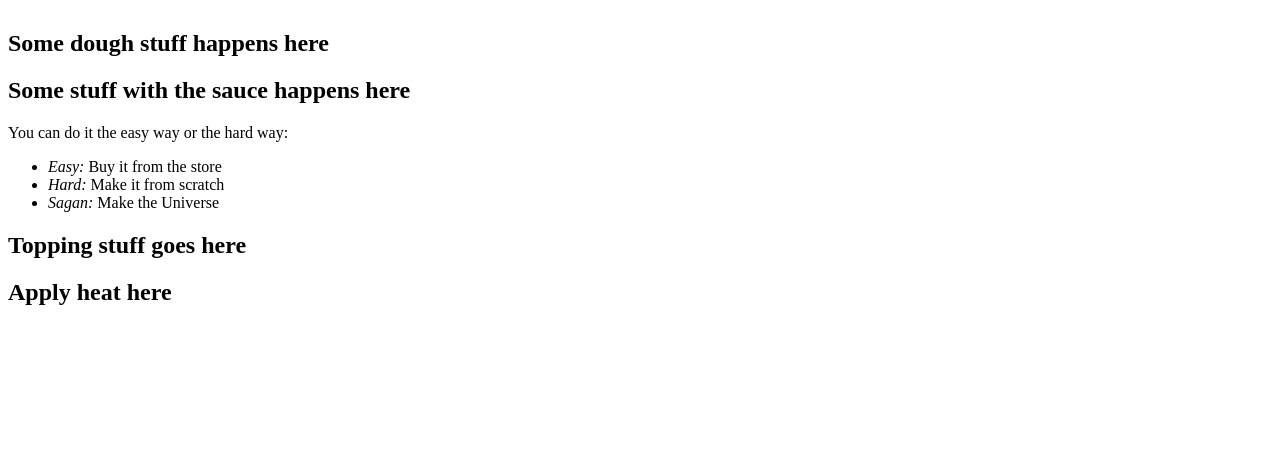
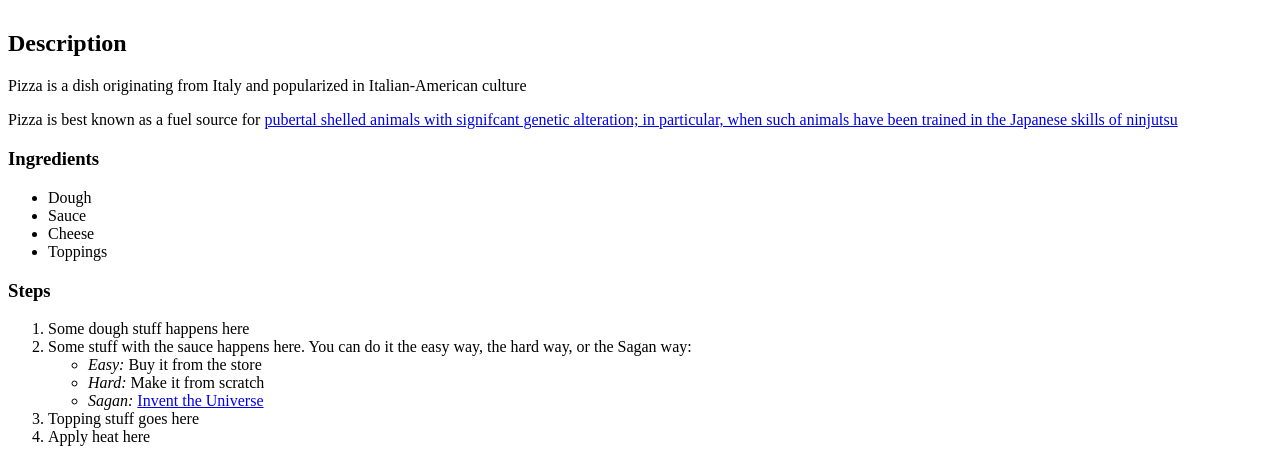
Before and after one commit to Hashmael/odin-recipes, a plain HTML site: page recipes/pizza/pizza.html in a window 1280 px wide. Shown: the part 783-1245 px from the top of the page. Before the commit the page ends 1109 px from the top, so only its background shows below. Drawn offline with Linux system fonts and the light colour scheme.

Commit message:
Extend and restructure the pizza page

```diff
--- a/recipes/pizza/pizza.html
+++ b/recipes/pizza/pizza.html
@@ -10,16 +10,35 @@
         <h1>This is how you make a pizza
             <p><img src="./pizza_pic.jpg" alt="Picture of a gourmet vegetable pizza"></p>
         </h1>
-    <h2>Some dough stuff happens here</h2>
-    <h2>Some stuff with the sauce happens here</h2>
-    <p>You can do it the easy way or the hard way:
+        <h2>Description</h2>
+        <p>Pizza is a dish originating from Italy and popularized in Italian-American culture</p>
+        <p>Pizza is best known as a fuel source for
+            <a href="https://en.wikipedia.org/wiki/Teenage_Mutant_Ninja_Turtles">
+                pubertal shelled animals with signifcant genetic alteration;
+                in particular, when such animals have been trained in the Japanese skills of ninjutsu
+            </a>
+        </p>
+        <h3>Ingredients</h3>
+            <ul>
+                <li>Dough</li>
+                <li>Sauce</li>
+                <li>Cheese</li>
+                <li>Toppings</li>
+            </ul>
+        <h3>Steps</h3>
+        <ol>
+            <li>Some dough stuff happens here</li>
+            <li>
+                Some stuff with the sauce happens here.
+                You can do it the easy way, the hard way, or the Sagan way:
                 <ul>
                     <li><em>Easy: </em>Buy it from the store</li>
                     <li><em>Hard: </em>Make it from scratch</li>
-            <li><em>Sagan: </em>Make the Universe</li>
+                    <li><em>Sagan: </em><a href="https://www.goodreads.com/quotes/32952-if-you-wish-to-make-an-apple-pie-from-scratch">Invent the Universe</a></li>
                 </ul>
-    </p>
-    <h2>Topping stuff goes here</h2>
-    <h2>Apply heat here</h2>
+            </li>
+            <li>Topping stuff goes here</li>
+            <li>Apply heat here</li>
+        </ol>
     </body>
 </html>
```
Lines whose indentation alone changed are shown as unchanged.
